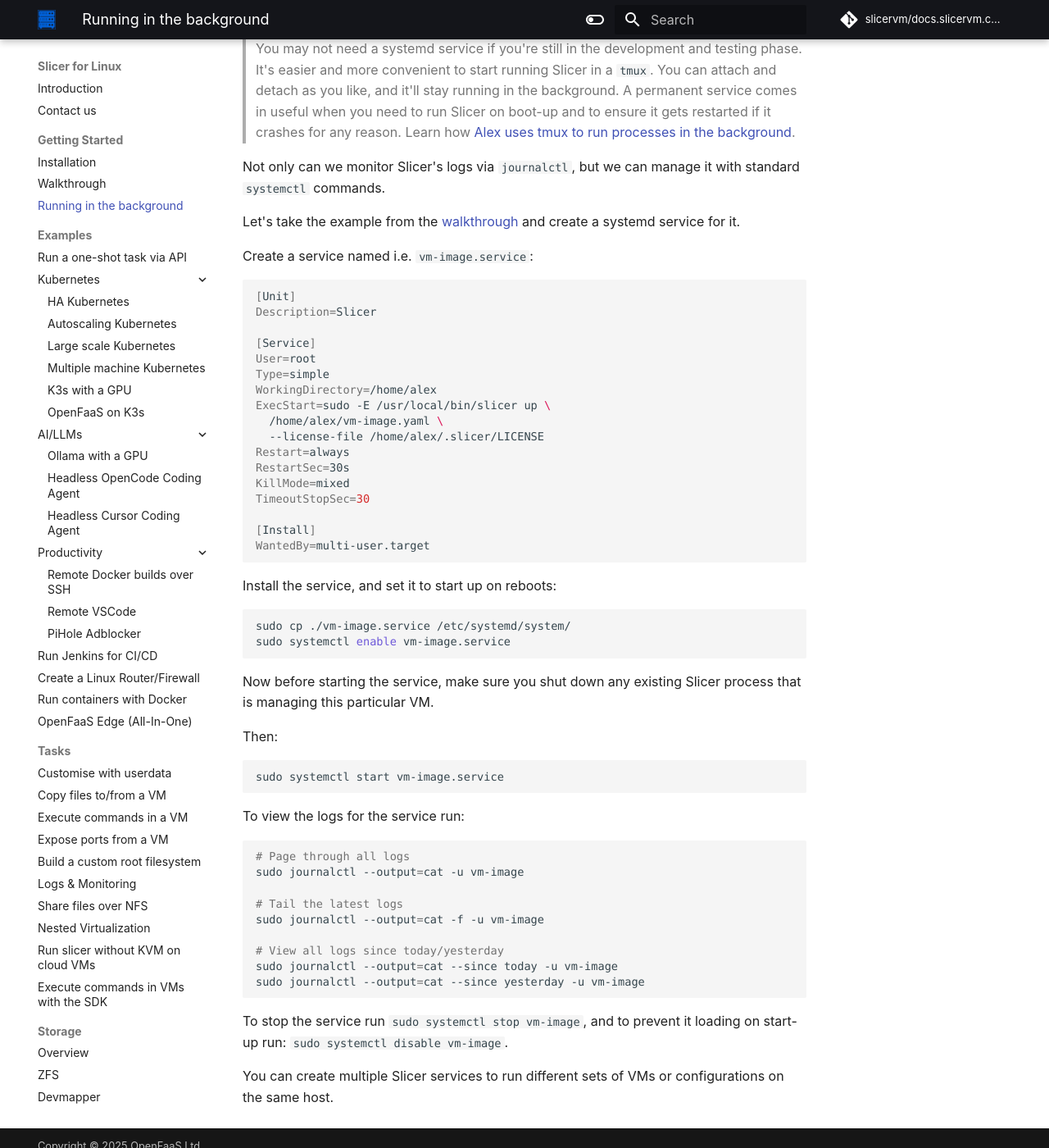
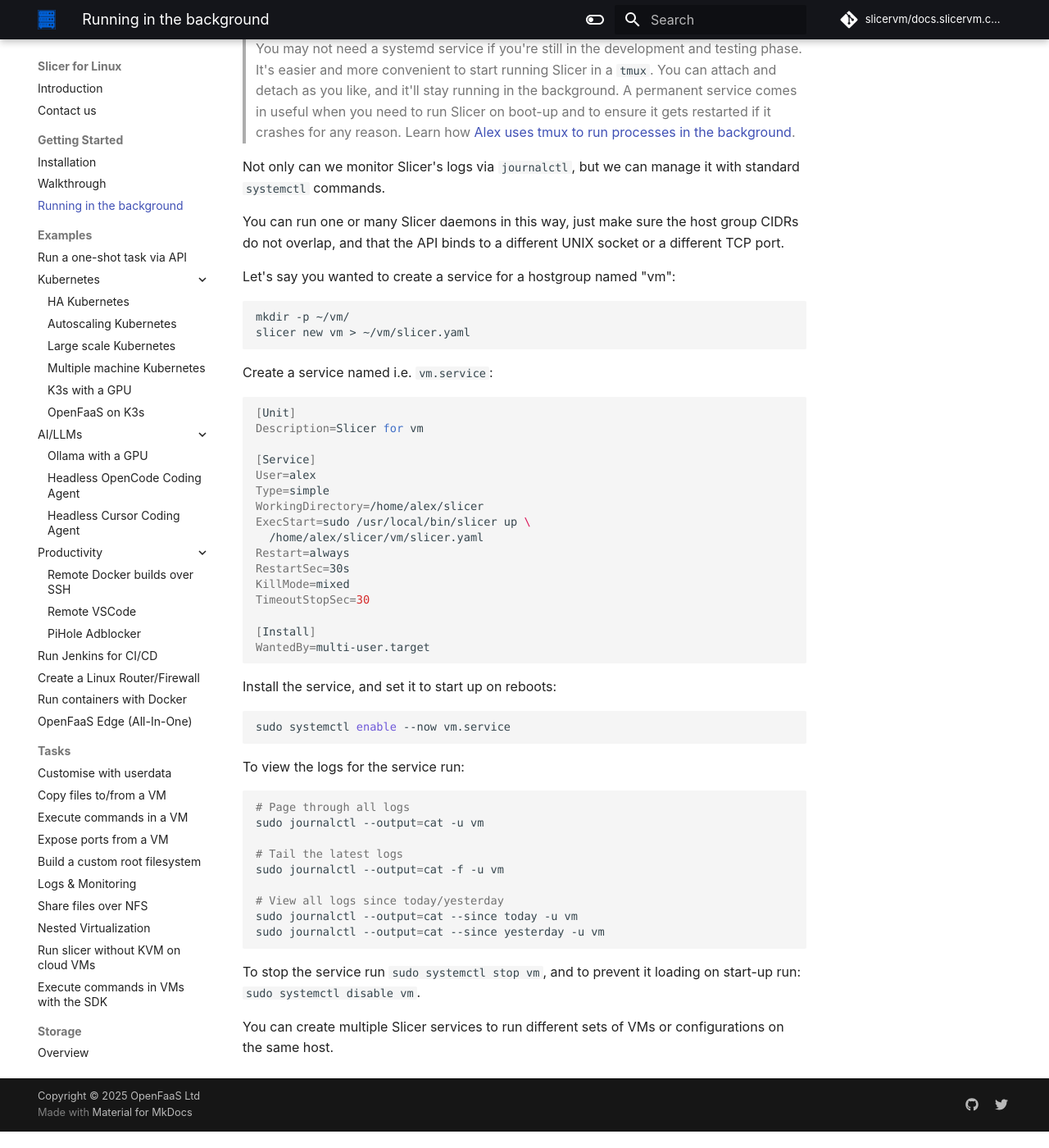
Before and after one commit to slicervm/docs.slicervm.com, an MkDocs documentation site: the page built from docs/getting-started/daemon.md, in a window 1280 px wide and 1400 px high, scrolled down 315 px. Shown: the whole window at 82% size. Built offline with MkDocs 1.6.1 and Material for MkDocs 9.7.7, drawn with Linux system fonts in a browser that asks for light colours; some web fonts are replaced; comment, search, counter and statistics services are not loaded.

Commit message:
Note on running as a daemon
Signed-off-by: Alex Ellis (OpenFaaS Ltd) <alexellis2@gmail.com>

````diff
--- a/docs/getting-started/daemon.md
+++ b/docs/getting-started/daemon.md
@@ -9,21 +9,27 @@
 
 Not only can we monitor Slicer's logs via `journalctl`, but we can manage it with standard `systemctl` commands.
 
-Let's take the example from the [walkthrough](/getting-started/walkthrough) and create a systemd service for it.
+You can run one or many Slicer daemons in this way, just make sure the host group CIDRs do not overlap, and that the API binds to a different UNIX socket or a different TCP port.
 
-Create a service named i.e. `vm-image.service`:
+Let's say you wanted to create a service for a hostgroup named "vm":
+
+```bash
+mkdir -p ~/vm/
+slicer new vm > ~/vm/slicer.yaml
+```
+
+Create a service named i.e. `vm.service`:
 
 ```bash
 [Unit]
-Description=Slicer
+Description=Slicer for vm
 
 [Service]
-User=root
+User=alex
 Type=simple
-WorkingDirectory=/home/alex
-ExecStart=sudo -E /usr/local/bin/slicer up \
-  /home/alex/vm-image.yaml \
-  --license-file /home/alex/.slicer/LICENSE
+WorkingDirectory=/home/alex/slicer
+ExecStart=sudo /usr/local/bin/slicer up \
+  /home/alex/slicer/vm/slicer.yaml
 Restart=always
 RestartSec=30s
 KillMode=mixed
@@ -36,32 +42,23 @@
 Install the service, and set it to start up on reboots:
 
 ```bash
-sudo cp ./vm-image.service /etc/systemd/system/
-sudo systemctl enable vm-image.service
-```
-
-Now before starting the service, make sure you shut down any existing Slicer process that is managing this particular VM.
-
-Then:
-
-```bash
-sudo systemctl start vm-image.service
+sudo systemctl enable --now vm.service
 ```
 
 To view the logs for the service run:
 
 ```bash
 # Page through all logs
-sudo journalctl --output=cat -u vm-image
+sudo journalctl --output=cat -u vm
 
 # Tail the latest logs
-sudo journalctl --output=cat -f -u vm-image
+sudo journalctl --output=cat -f -u vm
 
 # View all logs since today/yesterday
-sudo journalctl --output=cat --since today -u vm-image
-sudo journalctl --output=cat --since yesterday -u vm-image
+sudo journalctl --output=cat --since today -u vm
+sudo journalctl --output=cat --since yesterday -u vm
 ```
 
-To stop the service run `sudo systemctl stop vm-image`, and to prevent it loading on start-up run: `sudo systemctl disable vm-image`.
+To stop the service run `sudo systemctl stop vm`, and to prevent it loading on start-up run: `sudo systemctl disable vm`.
 
 You can create multiple Slicer services to run different sets of VMs or configurations on the same host.
````
